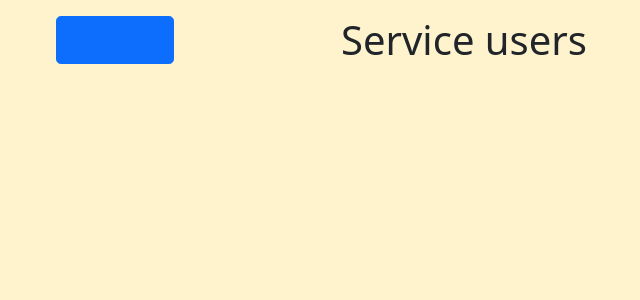
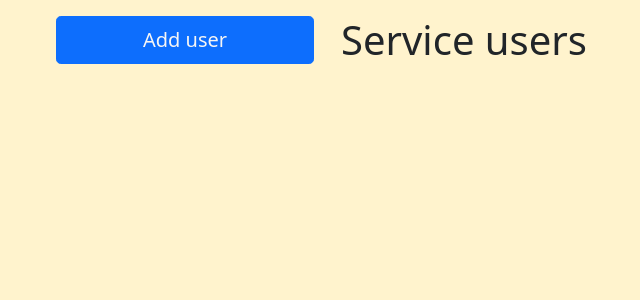
Before and after one commit to EvilMurlok/VK_python_backend, a Django app: page /users/ in a window 1280 px wide. Shown: the part 56-356 px from the top of the page, without its empty margins (26-666 px from the left). Run offline with Django 3.2, Linux system fonts and the light colour scheme; some libraries are stand-ins or nearby versions.

Commit message:
Tidy up the appearance of the application

```diff
--- a/4_lesson_hw/hcs/static/css/style.css
+++ b/4_lesson_hw/hcs/static/css/style.css
@@ -1,5 +1,8 @@
 body {
     background-color: #fff3cd;
+}
+a {
+    text-decoration: none;
 }
 .errorlist{
     color: #ec1529;
@@ -7,9 +10,12 @@ body {
 .success{
     color: #10b150;
 }
-.add-news{
-    margin: 20px;
-    position: center;
-    color: #fff3cd;
-    padding: 20px;
+
+.add-user, .add-news{
+    color: whitesmoke;
+    margin: 20px 70px;
 }
+
+.add-news:hover, .add-user:hover{
+    color: whitesmoke;
+}
```
